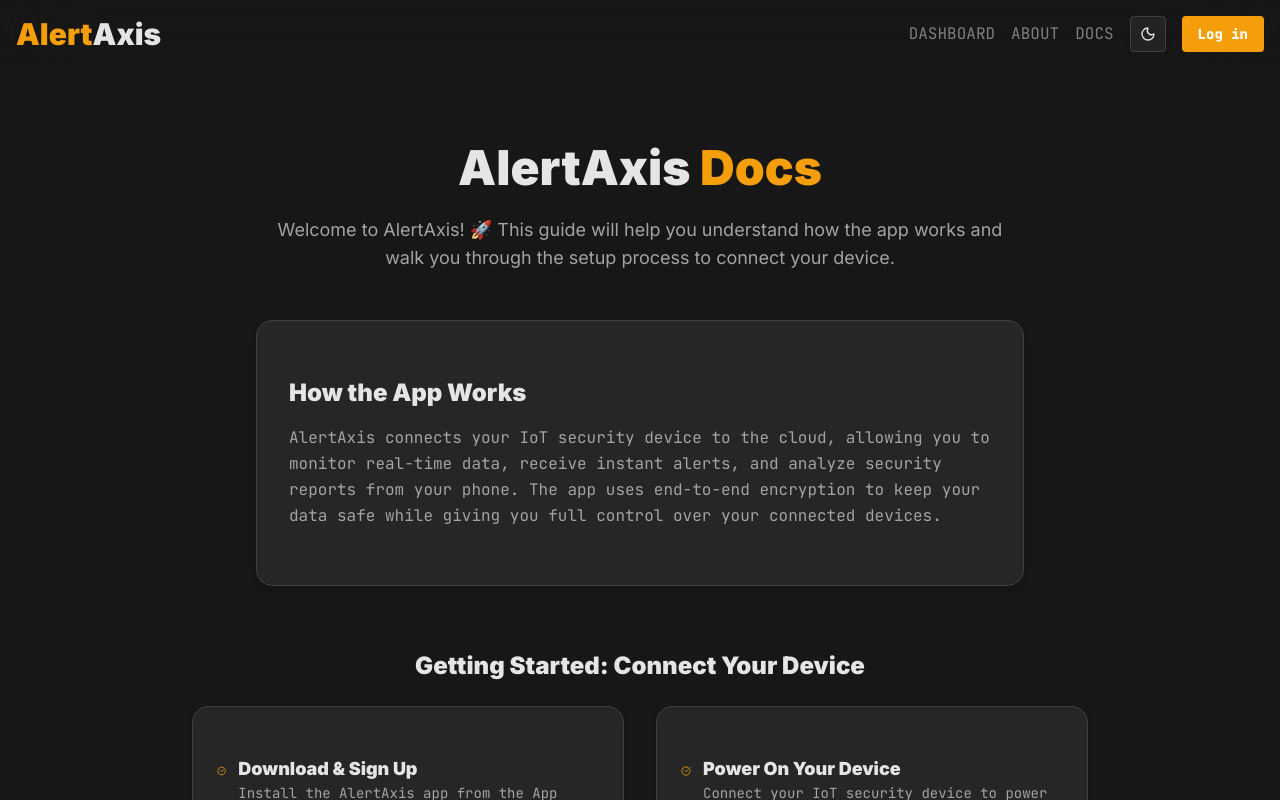
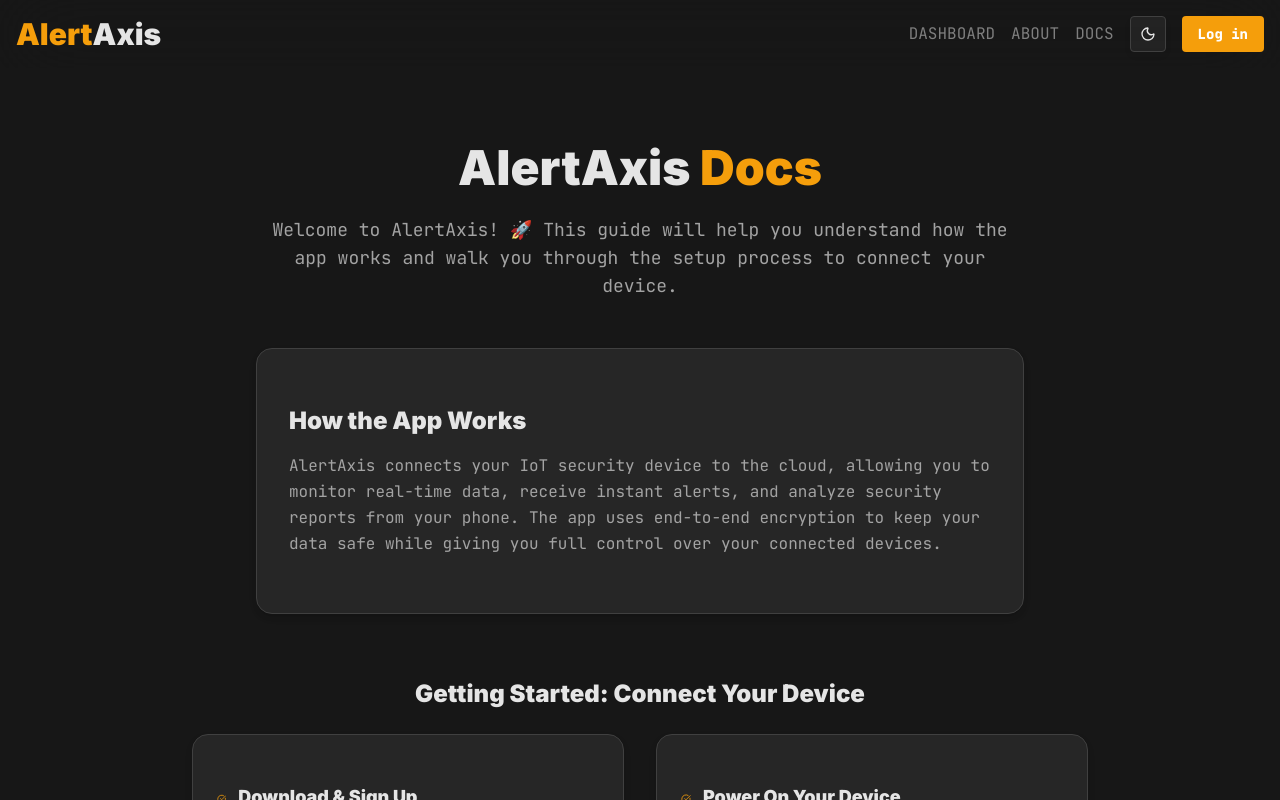
Before and after one commit to Xdorm69/next-AlertAxis-iot, a Next.js app: page /docs in a window 1280 px wide. Shown: the top 800 px of the page. Built offline with nearby package versions, Linux system fonts and the light colour scheme; no server answers.

Commit message:
fixed fonts

```diff
--- a/app/docs/page.tsx
+++ b/app/docs/page.tsx
@@ -23,7 +23,7 @@ export default function DocsPage() {
         initial={{ opacity: 0 }}
         animate={{ opacity: 1 }}
         transition={{ delay: 0.2, duration: 0.6 }}
-        className="text-lg text-muted-foreground text-center mb-12 max-w-3xl"
+        className="text-lg text-muted-foreground font-mono text-center mb-12 max-w-3xl"
       >
         Welcome to AlertAxis! 🚀 This guide will help you understand how the app
         works and walk you through the setup process to connect your device.
```
